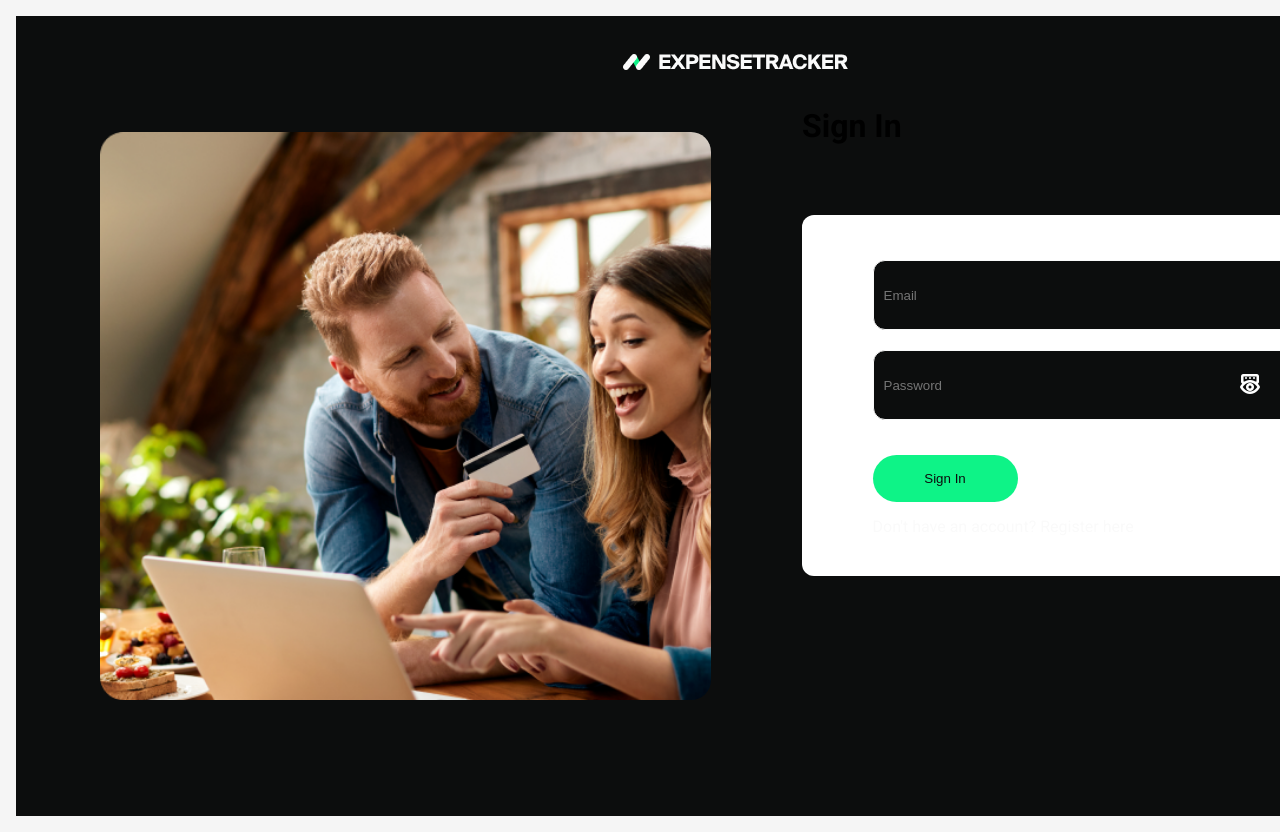
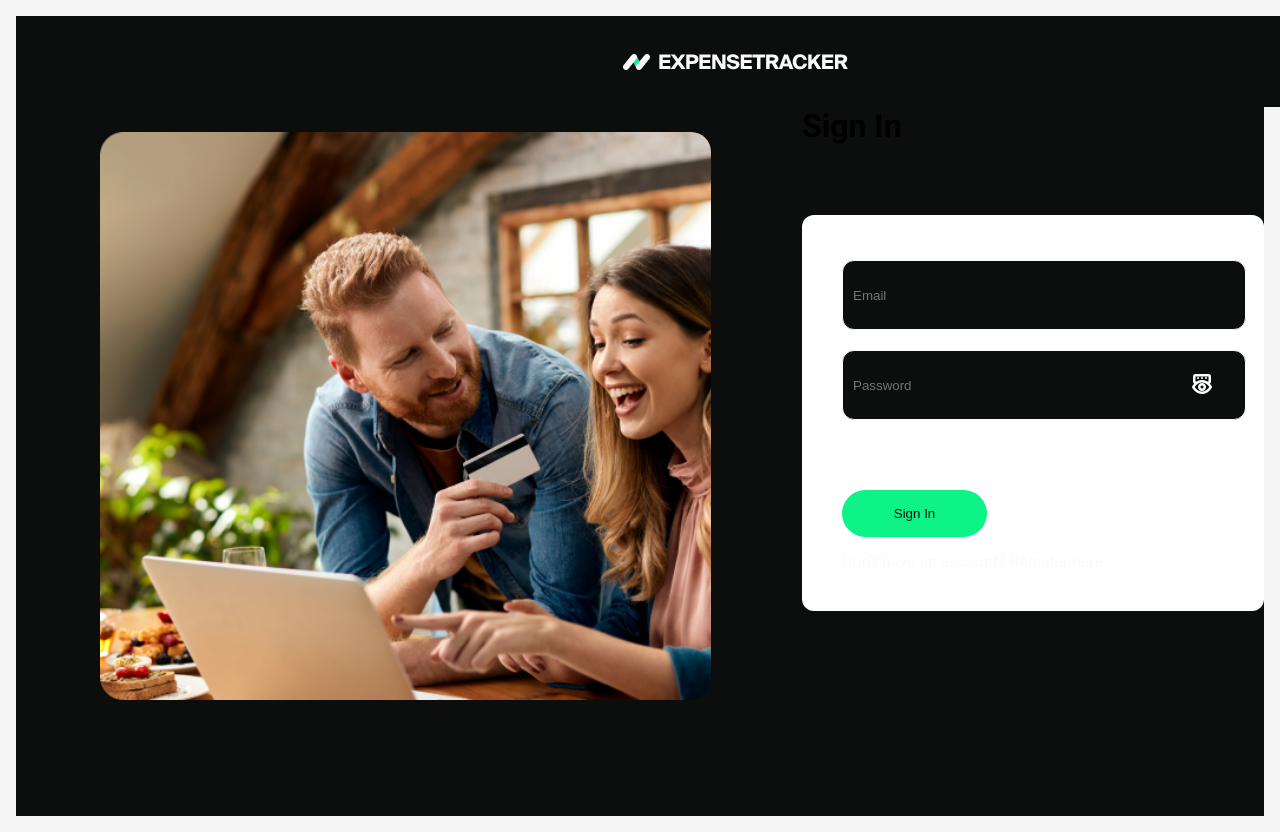
Before and after one commit to Reuelle/expense-tracker, a React (Create React App) app: page /expense-tracker/login in a window 1280 px wide. Shown: the top 832 px of the page. Built offline with nearby package versions, Linux system fonts and the light colour scheme.

Commit message:
Update LoginPage.module.css

```diff
--- a/src/components/LoginPage/LoginPage.module.css
+++ b/src/components/LoginPage/LoginPage.module.css
@@ -1,7 +1,8 @@
+/* src/components/LoginPage/LoginPage.module.css */
+
 .loginPage {
-  display: flex;
-  flex-direction: column;
-  width: 1440px;
+  display: block;
+  width: 100%;
   height: 709px;
   margin: 0 auto;
   background-color: #0C0D0D;
@@ -9,27 +10,20 @@
 
 .pageHeader {
   width: 419px;
+  margin-left: 786px; /* Align with left margin */
   margin-bottom: 0;
-  margin-left: 786px; /* Adjusted margin to move the header */
 }
 
 .pageDescription {
   width: 419px;
+  margin-left: 786px; /* Align description with header */
   color: #666;
-  margin-left: 786px; /* Adjusted margin to move the description */
 }
 
 .loginForm {
-  width: 100%;
   max-width: 500px;
-  margin-left: 786px; /* Apply this margin to shift the form */
+  margin-left: 786px; /* Align form with left margin */
   border-radius: 12px;
   padding: 20px;
-  background-color: #FFFFFF; /* Optional: Add background to form */
+  background-color: #FFFFFF; /* Optional form background */
 }
-
-.loginForm button {
-  width: 100%;
-  max-width: 145px;
-  margin-top: 20px;
-}
```
